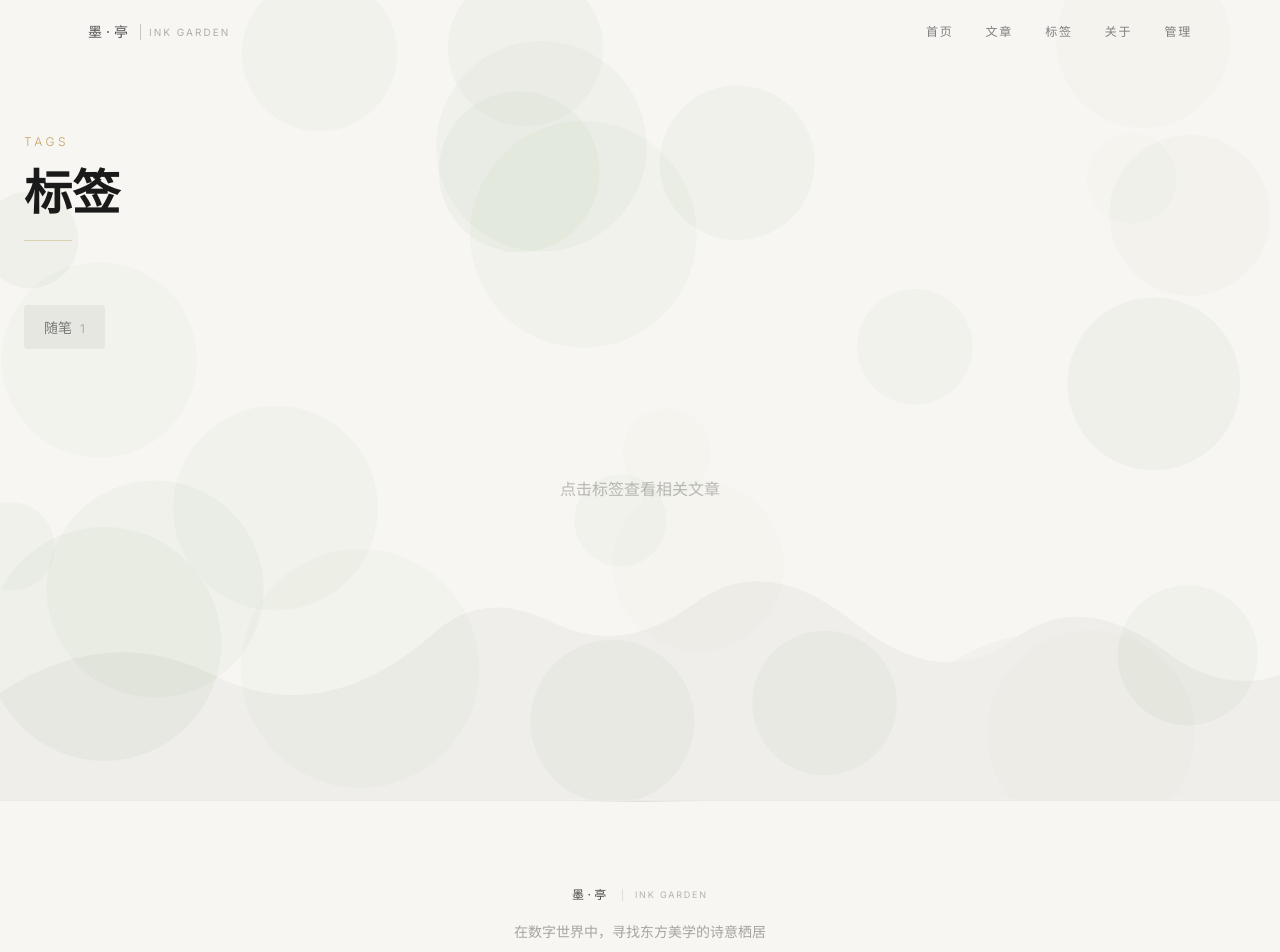
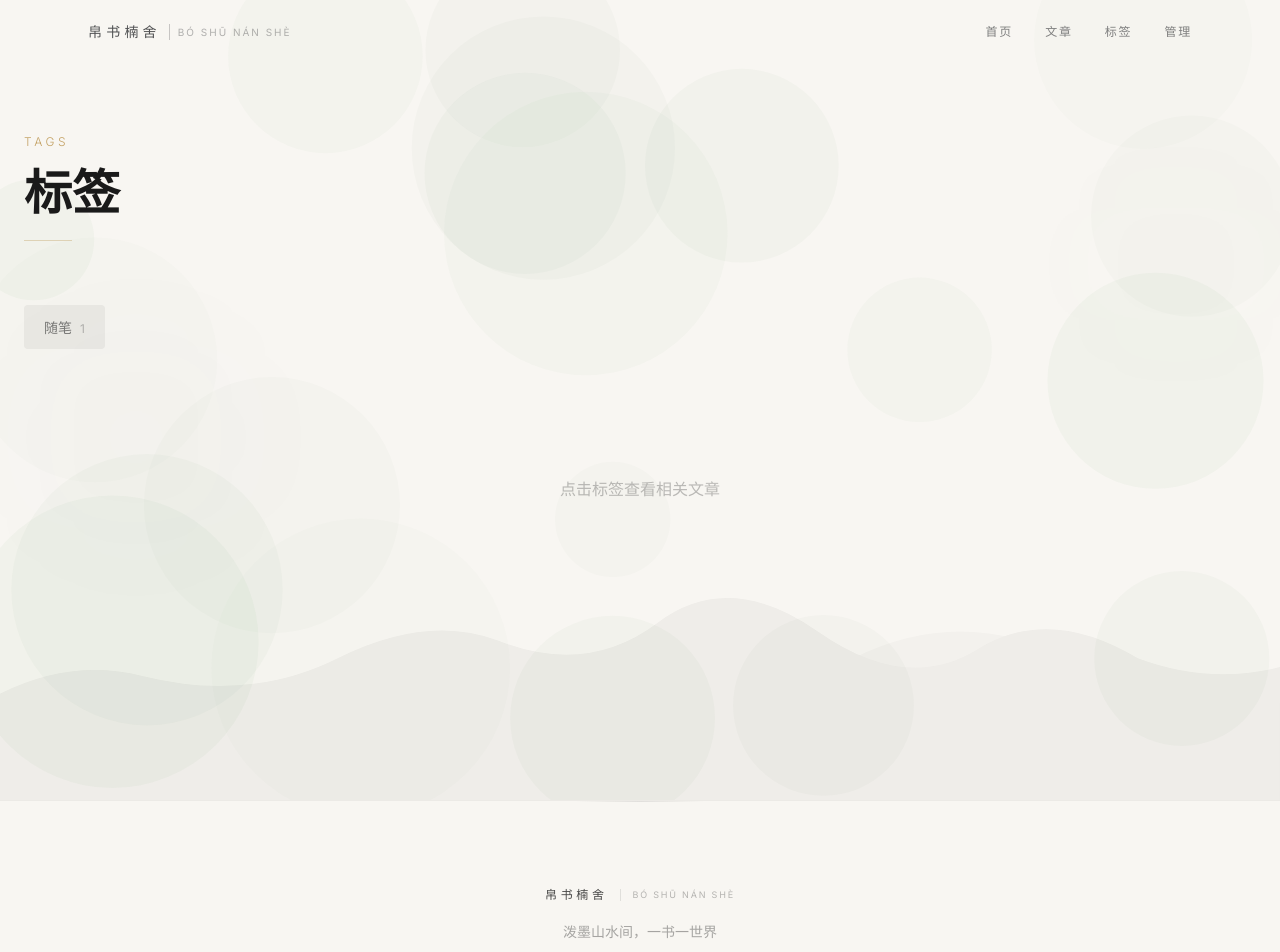
Before and after one commit to bsn652/ink-garden, a Next.js app: page /ink-garden/tags in a window 1280 px wide. Shown: the top 952 px of the page. Built offline with nearby package versions, Linux system fonts and the light colour scheme.

Commit message:
Rename to 帛书楠舍, remove about link, enhance ink-wash mountains

```diff
--- a/src/app/page.tsx
+++ b/src/app/page.tsx
@@ -84,27 +84,29 @@ export default function HomePage() {
         <div className="ink-divider" />
       </div>
 
-      {/* 关于区域 */}
+      {/* 副区域 */}
       <section className="relative py-32 px-6">
         <div className="max-w-3xl mx-auto text-center">
           <ScrollReveal>
             <div className="inline-flex items-center justify-center w-10 h-10 rounded-full border border-ink-black/10 mb-6">
-              <span className="text-seal font-serif text-xs">墨</span>
+              <span className="text-jade font-serif text-xs">帛</span>
             </div>
             <h2 className="text-xl md:text-3xl font-serif font-bold text-ink-black leading-relaxed">
-              数字花园 · 笔墨之间
+              泼墨山水间 · 一书一世界
             </h2>
             <p className="text-sm text-ink-dark/40 mt-6 leading-relaxed max-w-lg mx-auto">
-              记录思考，分享知识，在数字世界中留下一片水墨天地。
+              在数字世界中，泼墨挥毫，书写属于自己的山水篇章。
             </p>
             <div className="mt-8">
-              <Link
-                href="/about"
+              <a
+                href="https://github.com/bsn652"
+                target="_blank"
+                rel="noopener noreferrer"
                 className="inline-flex items-center gap-2 text-xs text-ink-dark/30 hover:text-ink-black tracking-[0.2em] uppercase transition-colors group"
               >
-                了解更多
+                访问 GitHub
                 <span className="w-4 h-px bg-ink-dark/20 group-hover:w-6 transition-all duration-300" />
-              </Link>
+              </a>
             </div>
           </ScrollReveal>
         </div>
--- a/src/components/Footer.tsx
+++ b/src/components/Footer.tsx
@@ -15,9 +15,9 @@ export default function Footer() {
         {/* 品牌 */}
         <div className="text-center mb-12">
           <Link href="/" className="inline-flex items-center gap-3 group">
-            <span className="text-xs text-ink-black/80 font-serif tracking-[0.3em]">墨·亭</span>
+            <span className="text-xs text-ink-black/80 font-serif tracking-[0.3em]">帛书楠舍</span>
             <span className="w-px h-3 bg-ink-black/10" />
-            <span className="text-[9px] text-ink-black/30 tracking-[0.2em] uppercase">Ink Garden</span>
+            <span className="text-[9px] text-ink-black/30 tracking-[0.2em] uppercase">Bó Shū Nán Shè</span>
           </Link>
           <p className="text-sm text-ink-dark/40 mt-4 max-w-md mx-auto leading-relaxed">
             {siteConfig.description}
@@ -29,7 +29,6 @@ export default function Footer() {
           {[
             { href: '/articles', label: '文章' },
             { href: '/tags', label: '标签' },
-            { href: '/about', label: '关于' },
             { href: '/admin', label: '管理' },
           ].map((item) => (
             <Link
--- a/src/components/Header.tsx
+++ b/src/components/Header.tsx
@@ -10,7 +10,6 @@ export default function Header() {
     { href: '/', label: '首页' },
     { href: '/articles', label: '文章' },
     { href: '/tags', label: '标签' },
-    { href: '/about', label: '关于' },
     { href: '/admin', label: '管理' },
   ];
 
@@ -18,9 +17,9 @@ export default function Header() {
     <header className="fixed top-0 inset-x-0 z-50 mix-blend-difference">
       <div className="max-w-6xl mx-auto px-6 h-16 flex items-center justify-between">
         <Link href="/" className="group flex items-center gap-2">
-          <span className="text-sm text-white/70 font-serif tracking-[0.3em]">墨·亭</span>
+          <span className="text-sm text-white/70 font-serif tracking-[0.3em]">帛书楠舍</span>
           <span className="w-px h-4 bg-white/20" />
-          <span className="text-[10px] text-white/30 tracking-[0.2em] uppercase font-sans">Ink Garden</span>
+          <span className="text-[10px] text-white/30 tracking-[0.2em] uppercase font-sans">Bó Shū Nán Shè</span>
         </Link>
 
         {/* Desktop nav */}
--- a/src/components/HeroSection.tsx
+++ b/src/components/HeroSection.tsx
@@ -76,13 +76,15 @@ export default function HeroSection() {
             <span>阅读文章</span>
             <span className="w-4 h-px bg-white/20 group-hover:w-6 transition-all duration-500" />
           </Link>
-          <Link
-            href="/about"
+          <a
+            href="https://github.com/bsn652"
+            target="_blank"
+            rel="noopener noreferrer"
             className="group relative inline-flex items-center gap-2 px-8 py-3 text-white/40 hover:text-white/70 text-sm tracking-[0.2em] uppercase transition-all duration-500"
           >
-            <span>关于我</span>
+            <span>GitHub</span>
             <span className="w-4 h-px bg-white/10 group-hover:w-6 transition-all duration-500" />
-          </Link>
+          </a>
         </motion.div>
       </div>
 
--- a/src/components/InkBackground.tsx
+++ b/src/components/InkBackground.tsx
@@ -16,14 +16,14 @@ export default function InkBackground() {
 
     // 水墨粒子
     const particles: { x: number; y: number; size: number; speedX: number; speedY: number; alpha: number }[] = [];
-    for (let i = 0; i < 25; i++) {
+    for (let i = 0; i < 20; i++) {
       particles.push({
         x: Math.random() * canvas.width,
         y: Math.random() * canvas.height,
-        size: Math.random() * 80 + 40,
-        speedX: (Math.random() - 0.5) * 0.15,
-        speedY: (Math.random() - 0.5) * 0.1,
-        alpha: Math.random() * 0.04 + 0.015,
+        size: Math.random() * 100 + 50,
+        speedX: (Math.random() - 0.5) * 0.1,
+        speedY: (Math.random() - 0.5) * 0.08,
+        alpha: Math.random() * 0.03 + 0.01,
       });
     }
 
@@ -60,17 +60,25 @@ export default function InkBackground() {
 
   return (
     <>
-      {/* 水墨粒子背景 */}
       <canvas ref={canvasRef} className="fixed inset-0 pointer-events-none z-0" />
 
-      {/* 远山 SVG */}
-      <div className="fixed inset-x-0 bottom-0 pointer-events-none z-0 opacity-[0.03]" aria-hidden="true">
-        <svg viewBox="0 0 1440 400" className="w-full h-auto">
-          <path d="M0,400 L0,280 Q120,200 240,260 Q360,320 480,220 Q540,160 620,200 Q700,240 780,180 Q860,120 960,200 Q1060,280 1140,220 Q1220,160 1320,240 Q1380,280 1440,260 L1440,400 Z" fill="currentColor" className="text-ink-black"/>
-          <path d="M0,400 L0,320 Q180,260 320,300 Q460,340 580,280 Q700,220 840,260 Q980,300 1080,240 Q1180,180 1320,260 Q1380,300 1440,290 L1440,400 Z" fill="currentColor" className="text-ink-black" opacity="0.6"/>
-          <path d="M0,400 L0,360 Q200,320 400,350 Q600,380 800,340 Q1000,300 1200,350 Q1320,380 1440,360 L1440,400 Z" fill="currentColor" className="text-ink-black" opacity="0.3"/>
+      {/* 泼墨山景装饰 */}
+      <div className="fixed inset-x-0 bottom-0 pointer-events-none z-0 opacity-[0.04]" aria-hidden="true">
+        <svg viewBox="0 0 1440 500" className="w-full h-auto">
+          {/* 层叠远山 */}
+          <path d="M0,500 L0,380 Q80,340 160,360 Q280,390 380,340 Q480,290 560,320 Q660,360 740,300 Q820,240 920,310 Q1020,380 1100,330 Q1180,280 1280,340 Q1360,370 1440,350 L1440,500 Z" fill="currentColor" className="text-ink-black"/>
+          <path d="M0,500 L0,420 Q120,370 240,400 Q380,440 480,380 Q600,320 720,360 Q840,400 960,340 Q1080,280 1200,340 Q1320,390 1440,370 L1440,500 Z" fill="currentColor" className="text-ink-black" opacity="0.5"/>
+          <path d="M0,500 L0,460 Q160,410 320,440 Q480,470 640,420 Q800,370 960,400 Q1120,430 1280,380 Q1360,360 1440,390 L1440,500 Z" fill="currentColor" className="text-ink-black" opacity="0.25"/>
+          {/* 云雾 */}
+          <ellipse cx="300" cy="400" rx="200" ry="30" fill="currentColor" className="text-ink-black" opacity="0.08"/>
+          <ellipse cx="900" cy="380" rx="250" ry="25" fill="currentColor" className="text-ink-black" opacity="0.06"/>
+          <ellipse cx="1200" cy="420" rx="180" ry="20" fill="currentColor" className="text-ink-black" opacity="0.07"/>
         </svg>
       </div>
+
+      {/* 装饰性水墨元素 */}
+      <div className="fixed top-1/4 right-10 w-32 h-32 rounded-full bg-jade/2 blur-3xl pointer-events-none z-0" />
+      <div className="fixed bottom-1/3 left-10 w-48 h-48 rounded-full bg-ink-blue/2 blur-3xl pointer-events-none z-0" />
     </>
   );
 }
--- a/src/lib/site-config.ts
+++ b/src/lib/site-config.ts
@@ -1,11 +1,11 @@
 import { SiteConfig } from '@/types';
 
 export const siteConfig: SiteConfig = {
-  name: '墨·亭',
-  title: '墨·亭 | 数字花园',
-  description: '在数字世界中，寻找东方美学的诗意栖居',
-  url: 'https://ink-garden.vercel.app',
-  author: '墨客',
+  name: '帛书楠舍',
+  title: '帛书楠舍 | 泼墨山水',
+  description: '泼墨山水间，一书一世界',
+  url: 'https://bsn652.github.io/ink-garden',
+  author: '卜淑楠',
   avatar: '/images/avatar.jpg',
   about: '一个热爱东方美学与技术的独立创作者。\n在代码与水墨之间，寻找平衡。',
   social: {
```
